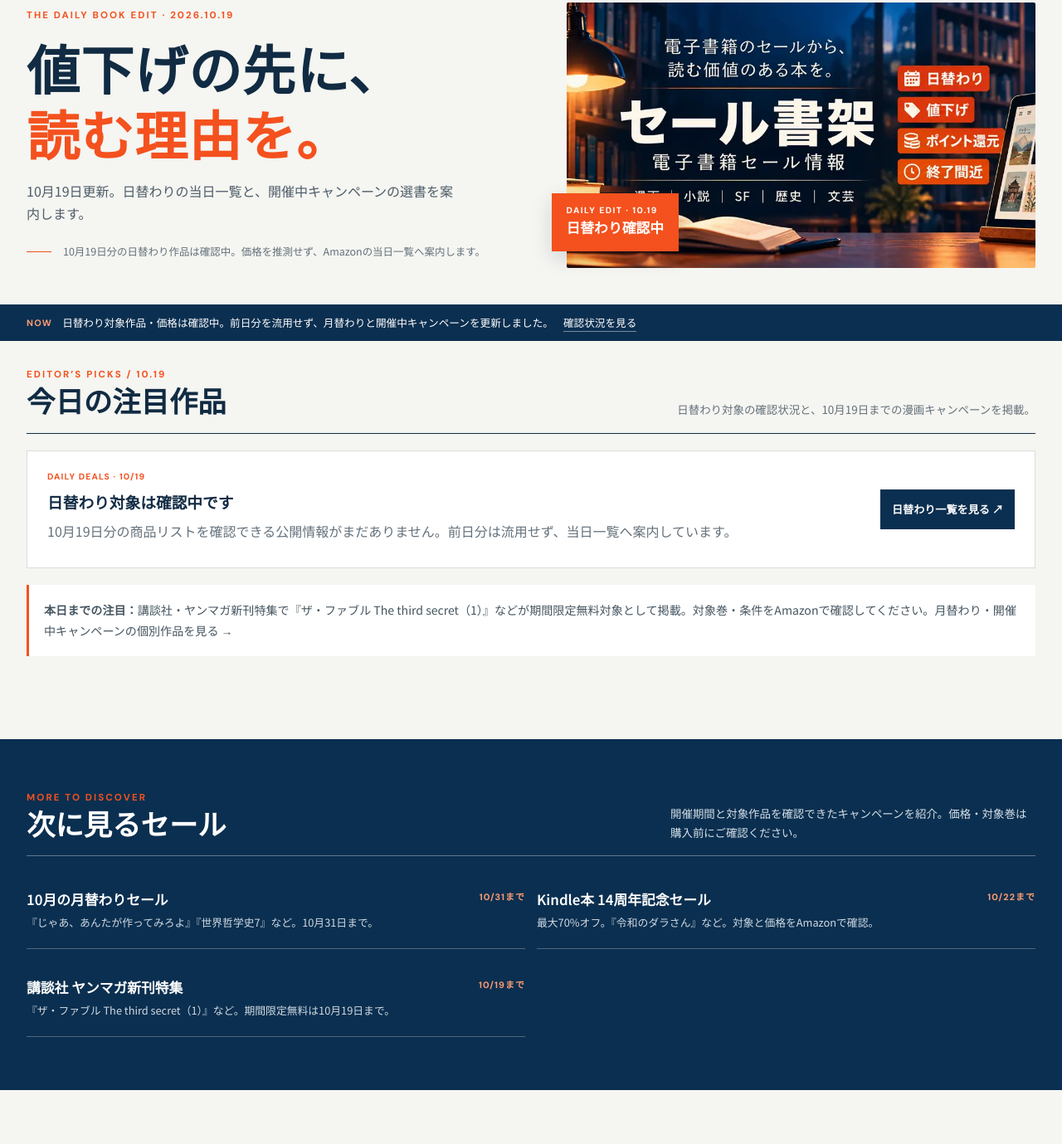
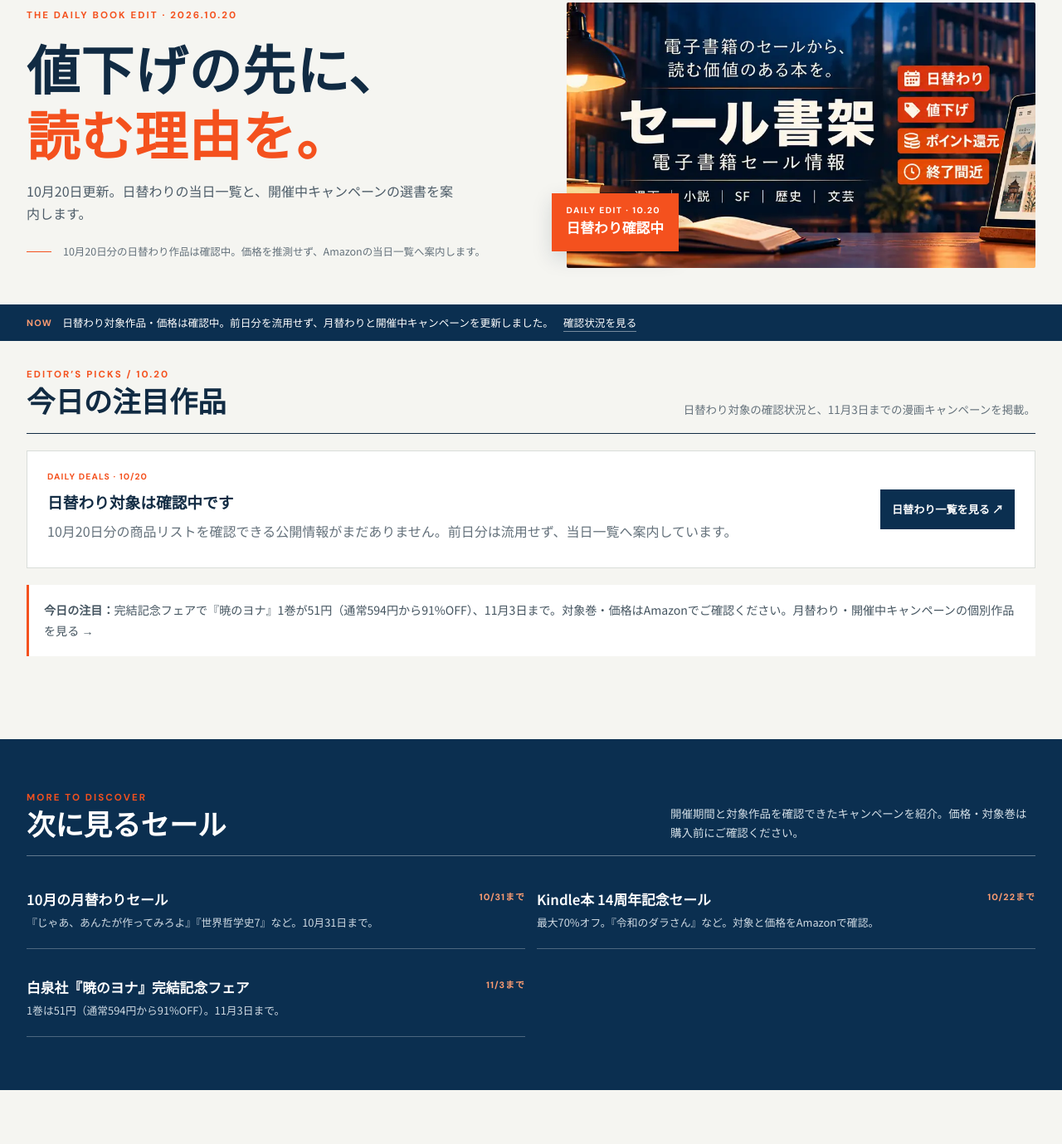
Before and after one commit to realyanderedere-coder/saleshoka, a website: page public/index.html in a window 1280 px wide. Shown: the part 123-1502 px from the top of the page at 83% size. Drawn offline with Linux system fonts and the light colour scheme.

Commit message:
Update homepage sale picks for Oct 20

```diff
--- a/public/index.html
+++ b/public/index.html
@@ -43,15 +43,15 @@ footer{background:#071e33;color:#d9e2e9;padding:32px 0;font-size:.76rem}.foot{di
 <header><div class="wrap nav"><a class="brand" href="/" aria-label="セール書架 トップ"><img src="/images/saleshoka-logo.webp" alt=""><span>セール<em>書架</em></span></a><nav id="mainnav" aria-label="メインナビゲーション"><a href="#picks">今日の注目</a><a href="#campaigns">開催中セール</a><a href="#shelves">本を探す</a><a class="nav-cta" href="/sales/current.html">セール一覧</a></nav><button class="menu" type="button" aria-expanded="false" aria-controls="mainnav">メニュー</button></div></header>
 <main>
 <section class="wrap hero">
-<div><div class="eyebrow">THE DAILY BOOK EDIT · 2026.10.19</div><h1>値下げの先に、<span>読む理由を。</span></h1><p class="hero-copy">10月19日更新。日替わりの当日一覧と、開催中キャンペーンの選書を案内します。</p><div class="hero-meta">10月19日分の日替わり作品は確認中。価格を推測せず、Amazonの当日一覧へ案内します。</div></div>
-<div class="hero-visual"><img src="/images/saleshoka-banner.webp" alt="書棚と電子書籍端末を描いたセール書架のブランドビジュアル"><div class="issue"><small>DAILY EDIT · 10.19</small><strong>日替わり確認中</strong></div></div>
+<div><div class="eyebrow">THE DAILY BOOK EDIT · 2026.10.20</div><h1>値下げの先に、<span>読む理由を。</span></h1><p class="hero-copy">10月20日更新。日替わりの当日一覧と、開催中キャンペーンの選書を案内します。</p><div class="hero-meta">10月20日分の日替わり作品は確認中。価格を推測せず、Amazonの当日一覧へ案内します。</div></div>
+<div class="hero-visual"><img src="/images/saleshoka-banner.webp" alt="書棚と電子書籍端末を描いたセール書架のブランドビジュアル"><div class="issue"><small>DAILY EDIT · 10.20</small><strong>日替わり確認中</strong></div></div>
 </section>
 <div class="ticker"><div class="wrap"><strong>NOW</strong><span>日替わり対象作品・価格は確認中。前日分を流用せず、月替わりと開催中キャンペーンを更新しました。</span><a href="/sales/current.html">確認状況を見る</a></div></div>
-<section class="wrap featured" id="picks"><div class="section-top"><div><div class="kicker">EDITOR’S PICKS / 10.19</div><h2>今日の注目作品</h2></div><p>日替わり対象の確認状況と、10月19日までの漫画キャンペーンを掲載。</p></div><div style="background:#fff;border:1px solid #d9ddd9;padding:24px;display:flex;flex-wrap:wrap;justify-content:space-between;align-items:center;gap:20px"><div><div class="book-label">DAILY DEALS · 10/19</div><h3 style="font-family:'Shippori Mincho',serif;margin:.3em 0">日替わり対象は確認中です</h3><p style="margin:.4em 0;color:#64717b">10月19日分の商品リストを確認できる公開情報がまだありません。前日分は流用せず、当日一覧へ案内しています。</p></div><a class="action" href="https://www.amazon.co.jp/kindle-dbs/browse?_encoding=UTF8&amp;metadata=storeType%3Debooks&amp;widgetId=ebooks-deals-storefront_KindleDailyDealsStrategy&amp;title=Kindle%E6%97%A5%E6%9B%BF%E3%82%8F%E3%82%8A%E3%82%BB%E3%83%BC%E3%83%AB&amp;tag=saleshoka-22" target="_blank" rel="sponsored nofollow noopener">日替わり一覧を見る ↗</a></div><div class="reason" style="margin-top:20px;padding:18px;border-left:3px solid #f4511e;background:#fff"><strong>本日までの注目：</strong>講談社・ヤンマガ新刊特集で『ザ・ファブル The third secret（1）』などが期間限定無料対象として掲載。対象巻・条件をAmazonで確認してください。<a href="/sales/current.html">月替わり・開催中キャンペーンの個別作品を見る →</a></div></section>
+<section class="wrap featured" id="picks"><div class="section-top"><div><div class="kicker">EDITOR’S PICKS / 10.20</div><h2>今日の注目作品</h2></div><p>日替わり対象の確認状況と、11月3日までの漫画キャンペーンを掲載。</p></div><div style="background:#fff;border:1px solid #d9ddd9;padding:24px;display:flex;flex-wrap:wrap;justify-content:space-between;align-items:center;gap:20px"><div><div class="book-label">DAILY DEALS · 10/20</div><h3 style="font-family:'Shippori Mincho',serif;margin:.3em 0">日替わり対象は確認中です</h3><p style="margin:.4em 0;color:#64717b">10月20日分の商品リストを確認できる公開情報がまだありません。前日分は流用せず、当日一覧へ案内しています。</p></div><a class="action" href="https://www.amazon.co.jp/kindle-dbs/browse?_encoding=UTF8&amp;metadata=storeType%3Debooks&amp;widgetId=ebooks-deals-storefront_KindleDailyDealsStrategy&amp;title=Kindle%E6%97%A5%E6%9B%BF%E3%82%8F%E3%82%8A%E3%82%BB%E3%83%BC%E3%83%AB&amp;tag=saleshoka-22" target="_blank" rel="sponsored nofollow noopener">日替わり一覧を見る ↗</a></div><div class="reason" style="margin-top:20px;padding:18px;border-left:3px solid #f4511e;background:#fff"><strong>今日の注目：</strong>完結記念フェアで『暁のヨナ』1巻が51円（通常594円から91%OFF）、11月3日まで。対象巻・価格はAmazonでご確認ください。<a href="/sales/current.html">月替わり・開催中キャンペーンの個別作品を見る →</a></div></section>
 <section class="discover" id="campaigns"><div class="wrap"><div class="section-top"><div><div class="kicker">MORE TO DISCOVER</div><h2>次に見るセール</h2></div><p>開催期間と対象作品を確認できたキャンペーンを紹介。価格・対象巻は購入前にご確認ください。</p></div><div class="campaigns">
 <a class="campaign" href="/sales/current.html"><div><h3>10月の月替わりセール</h3><p>『じゃあ、あんたが作ってみろよ』『世界哲学史7』など。10月31日まで。</p></div><span class="until">10/31まで</span></a>
 <a class="campaign" href="https://www.amazon.co.jp/amz-books/book-deals?_encoding=UTF8&amp;node=222732532051&amp;tag=saleshoka-22" target="_blank" rel="sponsored nofollow noopener"><div><h3>Kindle本 14周年記念セール</h3><p>最大70%オフ。『令和のダラさん』など。対象と価格をAmazonで確認。</p></div><span class="until">10/22まで</span></a>
-<a class="campaign" href="https://www.amazon.co.jp/s?k=%E3%82%B6%E3%83%BB%E3%83%95%E3%82%A1%E3%83%96%E3%83%AB+The+third+secret+1&amp;i=digital-text&amp;tag=saleshoka-22" target="_blank" rel="sponsored nofollow noopener"><div><h3>講談社 ヤンマガ新刊特集</h3><p>『ザ・ファブル The third secret（1）』など。期間限定無料は10月19日まで。</p></div><span class="until">10/19まで</span></a>
+<a class="campaign" href="https://www.amazon.co.jp/b?ie=UTF8&amp;node=223448404051&amp;tag=saleshoka-22" target="_blank" rel="sponsored nofollow noopener"><div><h3>白泉社『暁のヨナ』完結記念フェア</h3><p>1巻は51円（通常594円から91%OFF）。11月3日まで。</p></div><span class="until">11/3まで</span></a>
 </div></div></section>
 <section class="wrap more" id="shelves"><div class="section-top"><div><div class="kicker">BROWSE THE SHELVES</div><h2>読みたい本から探す</h2></div><p>好みや目的に合わせて、セール本の棚を見て回れます。</p></div><div class="more-grid"><a href="/features/sf.html"><span class="sub">01 · GENRE</span>SF作品</a><a href="/features/history.html"><span class="sub">02 · GENRE</span>歴史・時代作品</a><a href="/features/completed-manga.html"><span class="sub">03 · SERIES</span>完結漫画</a><a href="/features/low-price.html"><span class="sub">04 · PRICE</span>100円前後</a></div></section>
 <section class="wrap disclosure"><p>価格・ポイント・無料期限は確認時点の情報です。購入前にAmazonの商品ページで最新情報をご確認ください。Amazonのアソシエイトとして、セール書架は適格販売により収入を得ています。</p></section>
```
